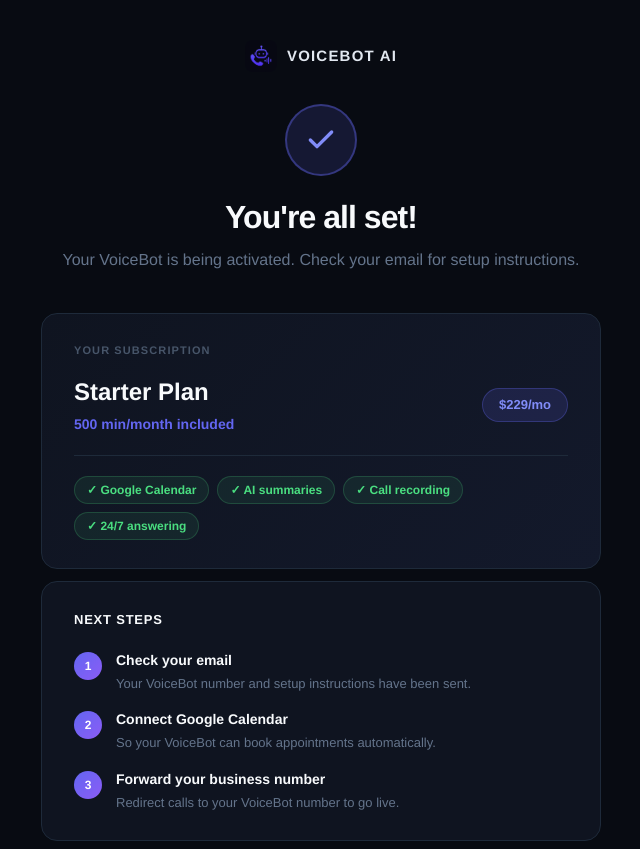
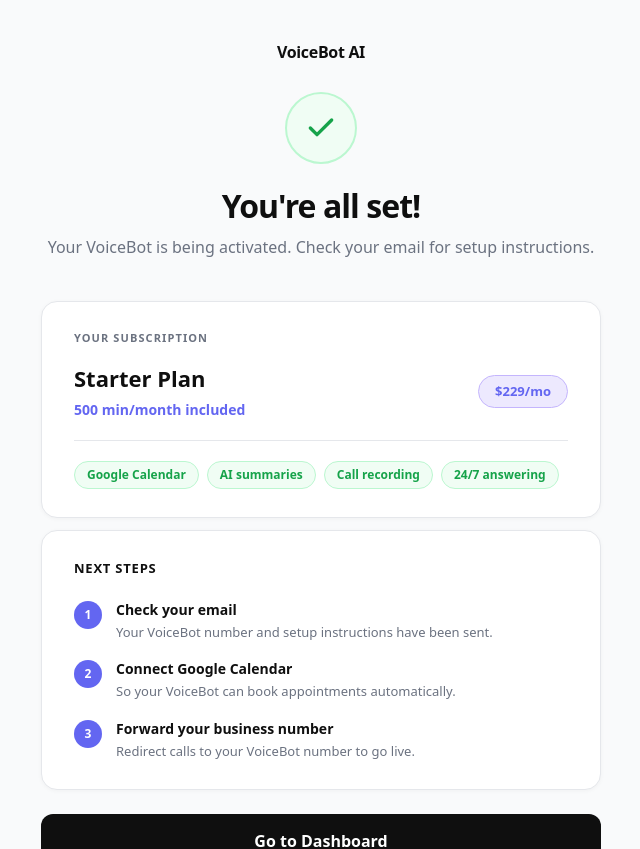
Before and after one commit to ilian94/dashboard-saas, a Next.js app: page /success in a window 1280 px wide. Shown: the top 849 px of the page, without its empty margins (319-959 px from the left). Built offline with nearby package versions, Linux system fonts and the light colour scheme.

Commit message:
light theme - all pages complete

```diff
--- a/app/reset-password/page.js
+++ b/app/reset-password/page.js
@@ -3,7 +3,17 @@ import { useState, useEffect } from "react";
 import { createClient } from "@/lib/supabase/client";
 
 const supabase = createClient();
-const C = { bg: '#0f1117', card: '#161b27', border: '#1e2433', input: '#0f1117', text: '#6b7280', label: '#9ca3af' };
+
+const C = {
+  bg: '#f9fafb',
+  card: '#ffffff',
+  border: '#e5e7eb',
+  input: '#f9fafb',
+  text: '#6b7280',
+  label: '#9ca3af',
+  textPrimary: '#0f0f0f',
+  accent: '#6366f1',
+};
 
 const EyeIcon = () => <svg width="16" height="16" viewBox="0 0 24 24" fill="none" stroke="currentColor" strokeWidth="2" strokeLinecap="round" strokeLinejoin="round"><path d="M1 12s4-8 11-8 11 8 11 8-4 8-11 8-11-8-11-8z"/><circle cx="12" cy="12" r="3"/></svg>;
 const EyeOffIcon = () => <svg width="16" height="16" viewBox="0 0 24 24" fill="none" stroke="currentColor" strokeWidth="2" strokeLinecap="round" strokeLinejoin="round"><path d="M17.94 17.94A10.07 10.07 0 0112 20c-7 0-11-8-11-8a18.45 18.45 0 015.06-5.94M9.9 4.24A9.12 9.12 0 0112 4c7 0 11 8 11 8a18.5 18.5 0 01-2.16 3.19m-6.72-1.07a3 3 0 11-4.24-4.24"/><line x1="1" y1="1" x2="23" y2="23"/></svg>;
@@ -20,9 +30,7 @@ export default function ResetPassword() {
 
   useEffect(() => {
     const { data: { subscription } } = supabase.auth.onAuthStateChange((event, session) => {
-    if (event === 'PASSWORD_RECOVERY') {
-      setReady(true);
-    }
+      if (event === 'PASSWORD_RECOVERY') setReady(true);
     });
     return () => subscription.unsubscribe();
   }, []);
@@ -41,56 +49,58 @@ export default function ResetPassword() {
   };
 
   return (
-    <div style={{ minHeight: '100vh', background: C.bg, display: 'flex', alignItems: 'center', justifyContent: 'center', padding: '20px', fontFamily: 'system-ui, sans-serif' }}>
-      <div style={{ width: '100%', maxWidth: '420px', background: C.card, border: `1px solid ${C.border}`, borderRadius: '20px', padding: '40px', display: 'flex', flexDirection: 'column', gap: '24px' }}>
+    <div style={{ minHeight: '100vh', background: C.bg, display: 'flex', flexDirection: 'column', alignItems: 'center', justifyContent: 'center', padding: '20px', fontFamily: "'DM Sans', system-ui, sans-serif" }}>
+      <div style={{ width: '100%', maxWidth: '420px' }}>
+
+        <div style={{ marginBottom: '32px', textAlign: 'center' }}>
+          <a href="/" style={{ fontWeight: 700, fontSize: '1rem', color: C.textPrimary, textDecoration: 'none', letterSpacing: '-0.02em' }}>VoiceBot AI</a>
+        </div>
+
+        <div style={{ background: C.card, border: `1px solid ${C.border}`, borderRadius: '20px', padding: '40px', display: 'flex', flexDirection: 'column', gap: '24px', boxShadow: '0 1px 4px rgba(0,0,0,0.04)' }}>
           <div>
-          <h1 style={{ fontSize: '1.6rem', fontWeight: 800, color: 'white', letterSpacing: '-0.03em', marginBottom: '6px' }}>New password</h1>
+            <h1 style={{ fontSize: '1.5rem', fontWeight: 700, color: C.textPrimary, letterSpacing: '-0.03em', marginBottom: '6px' }}>New password</h1>
             <p style={{ fontSize: '0.875rem', color: C.text }}>Enter your new password below.</p>
           </div>
 
           {success ? (
-          <div style={{ background: 'rgba(74,222,128,0.08)', border: '1px solid rgba(74,222,128,0.2)', borderRadius: '10px', padding: '16px' }}>
-            <p style={{ color: '#4ade80', fontSize: '0.9rem', fontWeight: 600, marginBottom: '4px' }}>Password updated ✓</p>
-            <p style={{ color: C.text, fontSize: '0.85rem' }}>Redirecting to login...</p>
-          </div>
-        ) : error && !ready ? (
-          <div style={{ background: 'rgba(248,113,113,0.08)', border: '1px solid rgba(248,113,113,0.2)', borderRadius: '10px', padding: '16px' }}>
-            <p style={{ color: '#f87171', fontSize: '0.9rem', fontWeight: 600, marginBottom: '4px' }}>Error</p>
-            <p style={{ color: C.text, fontSize: '0.85rem' }}>{error}</p>
+            <div style={{ background: '#f0fdf4', border: '1px solid #bbf7d0', borderRadius: '10px', padding: '16px' }}>
+              <p style={{ color: '#16a34a', fontSize: '0.9rem', fontWeight: 600, marginBottom: '4px' }}>Password updated</p>
+              <p style={{ color: '#15803d', fontSize: '0.85rem' }}>Redirecting to login...</p>
             </div>
           ) : !ready ? (
             <p style={{ color: C.text, fontSize: '0.9rem' }}>Verifying...</p>
           ) : (
             <form onSubmit={handleSubmit} style={{ display: 'flex', flexDirection: 'column', gap: '16px' }}>
               <div style={{ display: 'flex', flexDirection: 'column', gap: '6px' }}>
-              <label style={{ fontSize: '0.8rem', fontWeight: 600, color: C.label, letterSpacing: '0.05em', textTransform: 'uppercase' }}>New password</label>
+                <label style={{ fontSize: '0.78rem', fontWeight: 600, color: C.label, letterSpacing: '0.05em', textTransform: 'uppercase' }}>New password</label>
                 <div style={{ position: 'relative' }}>
-                <input type={showPassword ? 'text' : 'password'} value={password} onChange={e => setPassword(e.target.value)} placeholder="••••••••" required
-                  style={{ padding: '12px 16px', paddingRight: '44px', borderRadius: '10px', border: `1px solid ${C.border}`, background: C.input, color: 'white', fontSize: '0.9rem', outline: 'none', width: '100%', boxSizing: 'border-box' }} />
+                  <input type={showPassword ? 'text' : 'password'} value={password} onChange={e => setPassword(e.target.value)} placeholder="Min. 6 characters" required
+                    style={{ padding: '12px 16px', paddingRight: '44px', borderRadius: '10px', border: `1px solid ${C.border}`, background: C.input, color: C.textPrimary, fontSize: '0.9rem', outline: 'none', width: '100%', boxSizing: 'border-box' }} />
                   <button type="button" onClick={() => setShowPassword(!showPassword)}
-                  style={{ position: 'absolute', right: '12px', top: '50%', transform: 'translateY(-50%)', background: 'none', border: 'none', cursor: 'pointer', color: C.text, padding: '4px' }}>
+                    style={{ position: 'absolute', right: '12px', top: '50%', transform: 'translateY(-50%)', background: 'none', border: 'none', cursor: 'pointer', color: C.label, padding: '4px' }}>
                     {showPassword ? <EyeOffIcon /> : <EyeIcon />}
                   </button>
                 </div>
               </div>
               <div style={{ display: 'flex', flexDirection: 'column', gap: '6px' }}>
-              <label style={{ fontSize: '0.8rem', fontWeight: 600, color: C.label, letterSpacing: '0.05em', textTransform: 'uppercase' }}>Confirm password</label>
+                <label style={{ fontSize: '0.78rem', fontWeight: 600, color: C.label, letterSpacing: '0.05em', textTransform: 'uppercase' }}>Confirm password</label>
                 <div style={{ position: 'relative' }}>
-                <input type={showConfirm ? 'text' : 'password'} value={confirm} onChange={e => setConfirm(e.target.value)} placeholder="••••••••" required
-                  style={{ padding: '12px 16px', paddingRight: '44px', borderRadius: '10px', border: `1px solid ${C.border}`, background: C.input, color: 'white', fontSize: '0.9rem', outline: 'none', width: '100%', boxSizing: 'border-box' }} />
+                  <input type={showConfirm ? 'text' : 'password'} value={confirm} onChange={e => setConfirm(e.target.value)} placeholder="Repeat password" required
+                    style={{ padding: '12px 16px', paddingRight: '44px', borderRadius: '10px', border: `1px solid ${C.border}`, background: C.input, color: C.textPrimary, fontSize: '0.9rem', outline: 'none', width: '100%', boxSizing: 'border-box' }} />
                   <button type="button" onClick={() => setShowConfirm(!showConfirm)}
-                  style={{ position: 'absolute', right: '12px', top: '50%', transform: 'translateY(-50%)', background: 'none', border: 'none', cursor: 'pointer', color: C.text, padding: '4px' }}>
+                    style={{ position: 'absolute', right: '12px', top: '50%', transform: 'translateY(-50%)', background: 'none', border: 'none', cursor: 'pointer', color: C.label, padding: '4px' }}>
                     {showConfirm ? <EyeOffIcon /> : <EyeIcon />}
                   </button>
                 </div>
               </div>
-            {error && <p style={{ fontSize: '0.85rem', color: '#f87171', background: 'rgba(248,113,113,0.08)', padding: '10px 14px', borderRadius: '8px', border: '1px solid rgba(248,113,113,0.2)' }}>{error}</p>}
-            <button type="submit" disabled={loading} style={{ padding: '13px', background: '#4f46e5', color: 'white', border: 'none', borderRadius: '10px', fontWeight: 700, fontSize: '0.95rem', cursor: 'pointer' }}>
-              {loading ? 'Updating...' : 'Update password →'}
+              {error && <p style={{ fontSize: '0.85rem', color: '#ef4444', background: '#fef2f2', padding: '10px 14px', borderRadius: '8px', border: '1px solid #fecaca', margin: 0 }}>{error}</p>}
+              <button type="submit" disabled={loading} style={{ padding: '13px', background: C.accent, color: 'white', border: 'none', borderRadius: '10px', fontWeight: 700, fontSize: '0.95rem', cursor: 'pointer', fontFamily: "'DM Sans', system-ui, sans-serif" }}>
+                {loading ? 'Updating...' : 'Update password'}
               </button>
             </form>
           )}
         </div>
       </div>
+    </div>
   );
 }
--- a/app/success/page.js
+++ b/app/success/page.js
@@ -3,6 +3,15 @@
 import { Suspense } from 'react';
 import { useEffect, useState } from 'react';
 import { useSearchParams, useRouter } from 'next/navigation';
+
+const C = {
+  bg: '#f9fafb',
+  card: '#ffffff',
+  border: '#e5e7eb',
+  text: '#6b7280',
+  textPrimary: '#0f0f0f',
+  accent: '#6366f1',
+};
 
 function SuccessContent() {
   const searchParams = useSearchParams();
@@ -19,8 +28,8 @@ function SuccessContent() {
   }, [sessionId]);
 
   if (loading) return (
-    <div style={{ minHeight: '100vh', background: '#080b12', display: 'flex', alignItems: 'center', justifyContent: 'center' }}>
-      <div style={{ width: 32, height: 32, border: '3px solid #6366f1', borderTopColor: 'transparent', borderRadius: '50%', animation: 'spin 0.8s linear infinite' }} />
+    <div style={{ minHeight: '100vh', background: C.bg, display: 'flex', alignItems: 'center', justifyContent: 'center' }}>
+      <div style={{ width: 32, height: 32, border: `3px solid ${C.accent}`, borderTopColor: 'transparent', borderRadius: '50%', animation: 'spin 0.8s linear infinite' }} />
       <style>{`@keyframes spin { to { transform: rotate(360deg); } }`}</style>
     </div>
   );
@@ -31,51 +40,51 @@ function SuccessContent() {
   const planPrice = plan === 'starter' ? '$229' : plan === 'scale' ? '$459' : '$879';
 
   return (
-    <div style={{ minHeight: '100vh', background: '#080b12', display: 'flex', alignItems: 'center', justifyContent: 'center', padding: '40px 16px', fontFamily: "'Helvetica Neue', Arial, sans-serif" }}>
+    <div style={{ minHeight: '100vh', background: C.bg, display: 'flex', alignItems: 'center', justifyContent: 'center', padding: '40px 16px', fontFamily: "'DM Sans', system-ui, sans-serif" }}>
       <div style={{ maxWidth: 560, width: '100%' }}>
+
         <div style={{ textAlign: 'center', marginBottom: 40 }}>
-          <div style={{ display: 'inline-flex', alignItems: 'center', gap: 10, marginBottom: 32 }}>
-            <img src="/favicon.png" width={32} height={32} style={{ borderRadius: 8 }} alt="VoiceBot AI" />
-            <span style={{ color: '#e2e8f0', fontSize: 15, fontWeight: 700, letterSpacing: '0.08em', textTransform: 'uppercase' }}>VoiceBot AI</span>
+          <div style={{ marginBottom: 28 }}>
+            <a href="/" style={{ fontWeight: 700, fontSize: '1rem', color: C.textPrimary, textDecoration: 'none', letterSpacing: '-0.02em' }}>VoiceBot AI</a>
           </div>
-          <div style={{ width: 72, height: 72, background: 'rgba(99,102,241,0.15)', border: '2px solid rgba(99,102,241,0.4)', borderRadius: '50%', display: 'flex', alignItems: 'center', justifyContent: 'center', margin: '0 auto 24px' }}>
-            <svg width="32" height="32" viewBox="0 0 24 24" fill="none" stroke="#818cf8" strokeWidth="2.5" strokeLinecap="round" strokeLinejoin="round">
+          <div style={{ width: 72, height: 72, background: '#f0fdf4', border: '2px solid #bbf7d0', borderRadius: '50%', display: 'flex', alignItems: 'center', justifyContent: 'center', margin: '0 auto 24px' }}>
+            <svg width="32" height="32" viewBox="0 0 24 24" fill="none" stroke="#16a34a" strokeWidth="2.5" strokeLinecap="round" strokeLinejoin="round">
               <polyline points="20 6 9 17 4 12" />
             </svg>
           </div>
-          <h1 style={{ margin: '0 0 12px', color: '#f8fafc', fontSize: 32, fontWeight: 800, letterSpacing: '-0.03em', lineHeight: 1.1 }}>You're all set!</h1>
-          <p style={{ margin: 0, color: '#64748b', fontSize: 16, lineHeight: 1.6 }}>Your VoiceBot is being activated. Check your email for setup instructions.</p>
+          <h1 style={{ margin: '0 0 12px', color: C.textPrimary, fontSize: 32, fontWeight: 700, letterSpacing: '-0.03em', lineHeight: 1.1 }}>You're all set!</h1>
+          <p style={{ margin: 0, color: C.text, fontSize: 16, lineHeight: 1.6 }}>Your VoiceBot is being activated. Check your email for setup instructions.</p>
         </div>
 
-        <div style={{ background: 'linear-gradient(135deg,#0f1420,#13192b)', border: '1px solid #1e2a3a', borderRadius: 16, padding: '28px 32px', marginBottom: 12 }}>
-          <p style={{ margin: '0 0 16px', color: '#475569', fontSize: 11, fontWeight: 700, textTransform: 'uppercase', letterSpacing: '0.1em' }}>Your subscription</p>
+        <div style={{ background: C.card, border: `1px solid ${C.border}`, borderRadius: 16, padding: '28px 32px', marginBottom: 12, boxShadow: '0 1px 4px rgba(0,0,0,0.04)' }}>
+          <p style={{ margin: '0 0 16px', color: C.text, fontSize: 11, fontWeight: 700, textTransform: 'uppercase', letterSpacing: '0.1em' }}>Your subscription</p>
           <div style={{ display: 'flex', alignItems: 'center', justifyContent: 'space-between', marginBottom: 20 }}>
             <div>
-              <p style={{ margin: '0 0 4px', color: '#f8fafc', fontSize: 24, fontWeight: 800 }}>{planLabel} Plan</p>
-              <p style={{ margin: 0, color: '#6366f1', fontSize: 14, fontWeight: 600 }}>{planMinutes} min/month included</p>
+              <p style={{ margin: '0 0 4px', color: C.textPrimary, fontSize: 22, fontWeight: 700 }}>{planLabel} Plan</p>
+              <p style={{ margin: 0, color: C.accent, fontSize: 14, fontWeight: 600 }}>{planMinutes} min/month included</p>
             </div>
-            <span style={{ background: 'rgba(99,102,241,0.15)', border: '1px solid rgba(99,102,241,0.3)', color: '#818cf8', fontSize: 13, fontWeight: 700, padding: '6px 16px', borderRadius: 20 }}>{planPrice}/mo</span>
+            <span style={{ background: '#ede9fe', border: '1px solid #c4b5fd', color: C.accent, fontSize: 13, fontWeight: 700, padding: '6px 16px', borderRadius: 20 }}>{planPrice}/mo</span>
           </div>
-          <div style={{ height: 1, background: '#1e2a3a', margin: '0 0 20px' }} />
+          <div style={{ height: 1, background: C.border, margin: '0 0 20px' }} />
           <div style={{ display: 'flex', gap: 8, flexWrap: 'wrap' }}>
             {['Google Calendar', 'AI summaries', 'Call recording', '24/7 answering'].map(f => (
-              <span key={f} style={{ background: 'rgba(74,222,128,0.08)', border: '1px solid rgba(74,222,128,0.2)', color: '#4ade80', fontSize: 12, fontWeight: 600, padding: '4px 12px', borderRadius: 20 }}>✓ {f}</span>
+              <span key={f} style={{ background: '#f0fdf4', border: '1px solid #bbf7d0', color: '#16a34a', fontSize: 12, fontWeight: 600, padding: '4px 12px', borderRadius: 20 }}>{f}</span>
             ))}
           </div>
         </div>
 
-        <div style={{ background: '#0f1420', border: '1px solid #1e2a3a', borderRadius: 16, padding: '28px 32px', marginBottom: 24 }}>
-          <p style={{ margin: '0 0 20px', color: '#f8fafc', fontSize: 13, fontWeight: 700, textTransform: 'uppercase', letterSpacing: '0.06em' }}>Next steps</p>
+        <div style={{ background: C.card, border: `1px solid ${C.border}`, borderRadius: 16, padding: '28px 32px', marginBottom: 24, boxShadow: '0 1px 4px rgba(0,0,0,0.04)' }}>
+          <p style={{ margin: '0 0 20px', color: C.textPrimary, fontSize: 13, fontWeight: 700, textTransform: 'uppercase', letterSpacing: '0.06em' }}>Next steps</p>
           {[
             { n: 1, title: 'Check your email', desc: 'Your VoiceBot number and setup instructions have been sent.' },
             { n: 2, title: 'Connect Google Calendar', desc: 'So your VoiceBot can book appointments automatically.' },
             { n: 3, title: 'Forward your business number', desc: 'Redirect calls to your VoiceBot number to go live.' },
           ].map(step => (
             <div key={step.n} style={{ display: 'flex', gap: 14, marginBottom: step.n < 3 ? 16 : 0 }}>
-              <div style={{ width: 28, height: 28, minWidth: 28, background: 'linear-gradient(135deg,#6366f1,#8b5cf6)', borderRadius: '50%', display: 'flex', alignItems: 'center', justifyContent: 'center', fontSize: 12, fontWeight: 800, color: '#fff', marginTop: 2 }}>{step.n}</div>
+              <div style={{ width: 28, height: 28, minWidth: 28, background: C.accent, borderRadius: '50%', display: 'flex', alignItems: 'center', justifyContent: 'center', fontSize: 12, fontWeight: 700, color: '#fff', marginTop: 2 }}>{step.n}</div>
               <div>
-                <p style={{ margin: '0 0 3px', color: '#f8fafc', fontSize: 14, fontWeight: 700 }}>{step.title}</p>
-                <p style={{ margin: 0, color: '#64748b', fontSize: 13, lineHeight: 1.5 }}>{step.desc}</p>
+                <p style={{ margin: '0 0 3px', color: C.textPrimary, fontSize: 14, fontWeight: 700 }}>{step.title}</p>
+                <p style={{ margin: 0, color: C.text, fontSize: 13, lineHeight: 1.5 }}>{step.desc}</p>
               </div>
             </div>
           ))}
@@ -83,12 +92,12 @@ function SuccessContent() {
 
         <button
           onClick={() => router.push('/dashboard')}
-          style={{ width: '100%', background: 'linear-gradient(135deg,#6366f1,#8b5cf6)', color: '#fff', border: 'none', padding: '16px 36px', borderRadius: 12, fontWeight: 800, fontSize: 16, cursor: 'pointer' }}
+          style={{ width: '100%', background: C.textPrimary, color: '#fff', border: 'none', padding: '15px 36px', borderRadius: 12, fontWeight: 700, fontSize: 16, cursor: 'pointer', fontFamily: "'DM Sans', system-ui, sans-serif" }}
         >
-          Go to Dashboard →
+          Go to Dashboard
         </button>
 
-        <p style={{ textAlign: 'center', color: '#334155', fontSize: 12, marginTop: 20 }}>Questions? Email us at support@voicebot.ai</p>
+        <p style={{ textAlign: 'center', color: C.text, fontSize: 12, marginTop: 20 }}>Questions? Email us at support@voicebot.ai</p>
       </div>
     </div>
   );
@@ -97,7 +106,7 @@ function SuccessContent() {
 export default function SuccessPage() {
   return (
     <Suspense fallback={
-      <div style={{ minHeight: '100vh', background: '#080b12', display: 'flex', alignItems: 'center', justifyContent: 'center' }}>
+      <div style={{ minHeight: '100vh', background: '#f9fafb', display: 'flex', alignItems: 'center', justifyContent: 'center' }}>
         <div style={{ width: 32, height: 32, border: '3px solid #6366f1', borderTopColor: 'transparent', borderRadius: '50%', animation: 'spin 0.8s linear infinite' }} />
         <style>{`@keyframes spin { to { transform: rotate(360deg); } }`}</style>
       </div>
```
Also changed, not shown: app/not-found.js (+6 -6 lines), app/privacy/page.js (+7 -7 lines), app/terms/page.js (+7 -7 lines). Lines whose indentation alone changed are shown as unchanged.
